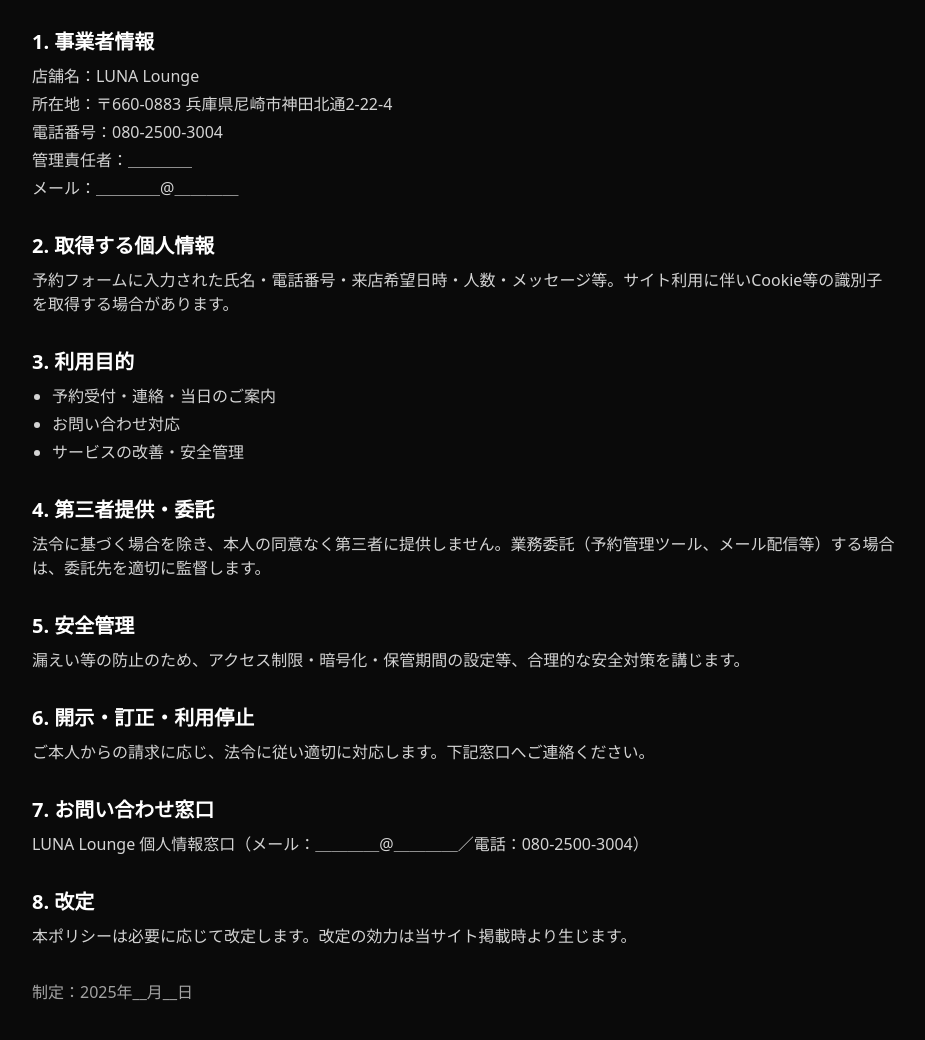
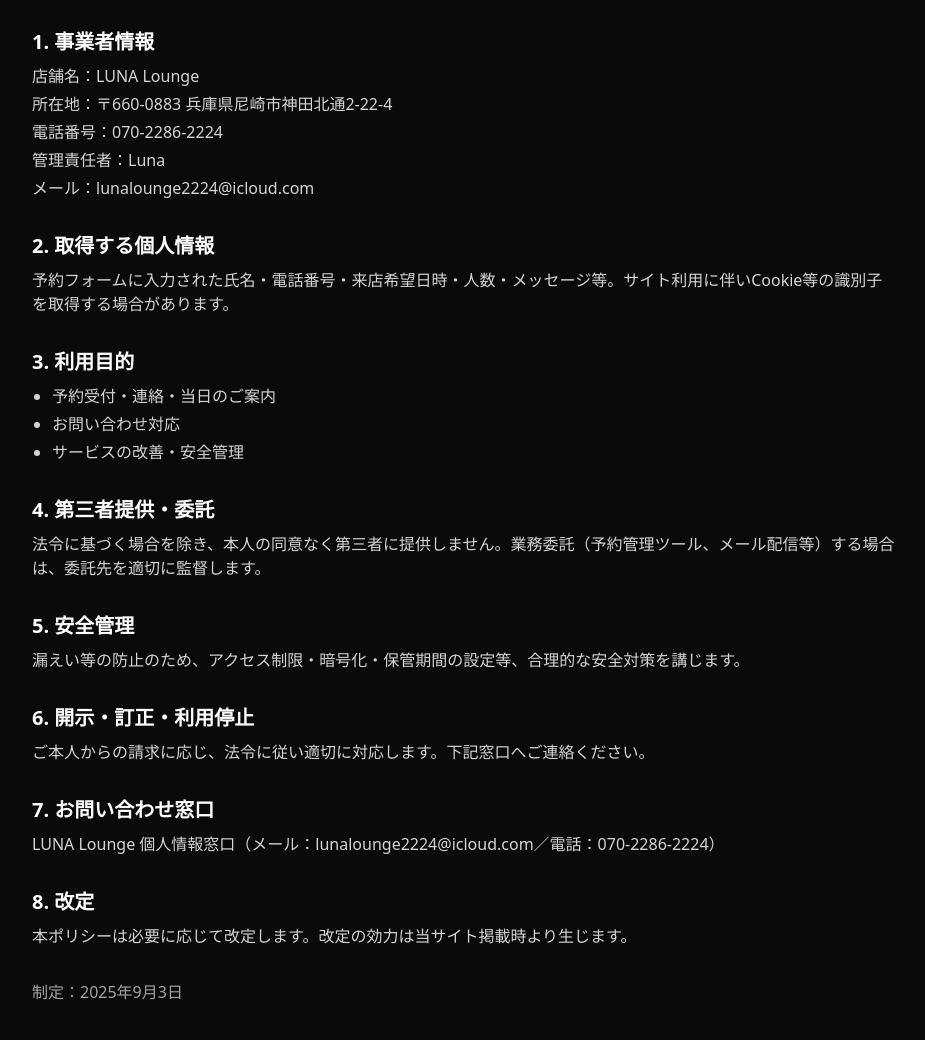
Before and after one commit to Kagetan777/luna-homepage, a plain HTML site: page privacy.html in a window 1280 px wide. Shown: the part 160-1200 px from the top of the page, without its empty margins (176-1101 px from the left). Drawn offline with nearby package versions, Linux system fonts and the light colour scheme.

Commit message:
Update: 変更内容メモ

```diff
--- a/privacy.html
+++ b/privacy.html
@@ -13,9 +13,9 @@
   <ul class="text-neutral-300 space-y-1">
     <li>店舗名：LUNA Lounge</li>
     <li>所在地：〒660-0883 兵庫県尼崎市神田北通2-22-4</li>
-    <li>電話番号：080-2500-3004</li>
-    <li>管理責任者：＿＿＿＿</li>
-    <li>メール：＿＿＿＿@＿＿＿＿</li>
+    <li>電話番号：070-2286-2224</li>
+    <li>管理責任者：Luna</li>
+    <li>メール：lunalounge2224@icloud.com</li>
   </ul>
 
   <h2 class="text-xl font-semibold mt-8 mb-2">2. 取得する個人情報</h2>
@@ -38,11 +38,11 @@
   <p class="text-neutral-300">ご本人からの請求に応じ、法令に従い適切に対応します。下記窓口へご連絡ください。</p>
 
   <h2 class="text-xl font-semibold mt-8 mb-2">7. お問い合わせ窓口</h2>
-  <p class="text-neutral-300">LUNA Lounge 個人情報窓口（メール：＿＿＿＿@＿＿＿＿／電話：080-2500-3004）</p>
+  <p class="text-neutral-300">LUNA Lounge 個人情報窓口（メール：lunalounge2224@icloud.com／電話：070-2286-2224）</p>
 
   <h2 class="text-xl font-semibold mt-8 mb-2">8. 改定</h2>
   <p class="text-neutral-300">本ポリシーは必要に応じて改定します。改定の効力は当サイト掲載時より生じます。</p>
 
-  <p class="text-neutral-400 mt-8">制定：2025年__月__日</p>
+  <p class="text-neutral-400 mt-8">制定：2025年9月3日</p>
 </main>
 </body></html>
```
Also changed, not shown: jobs.html (+1 -1 lines).
